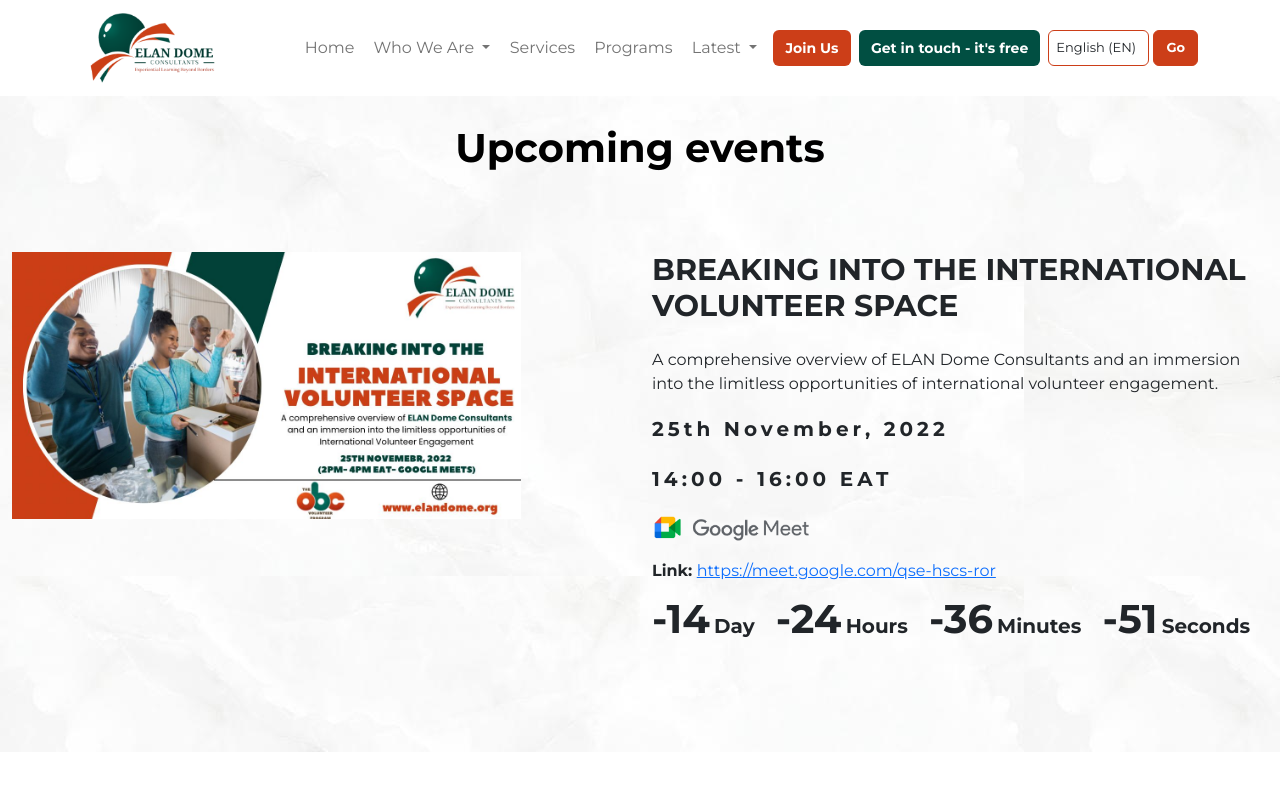
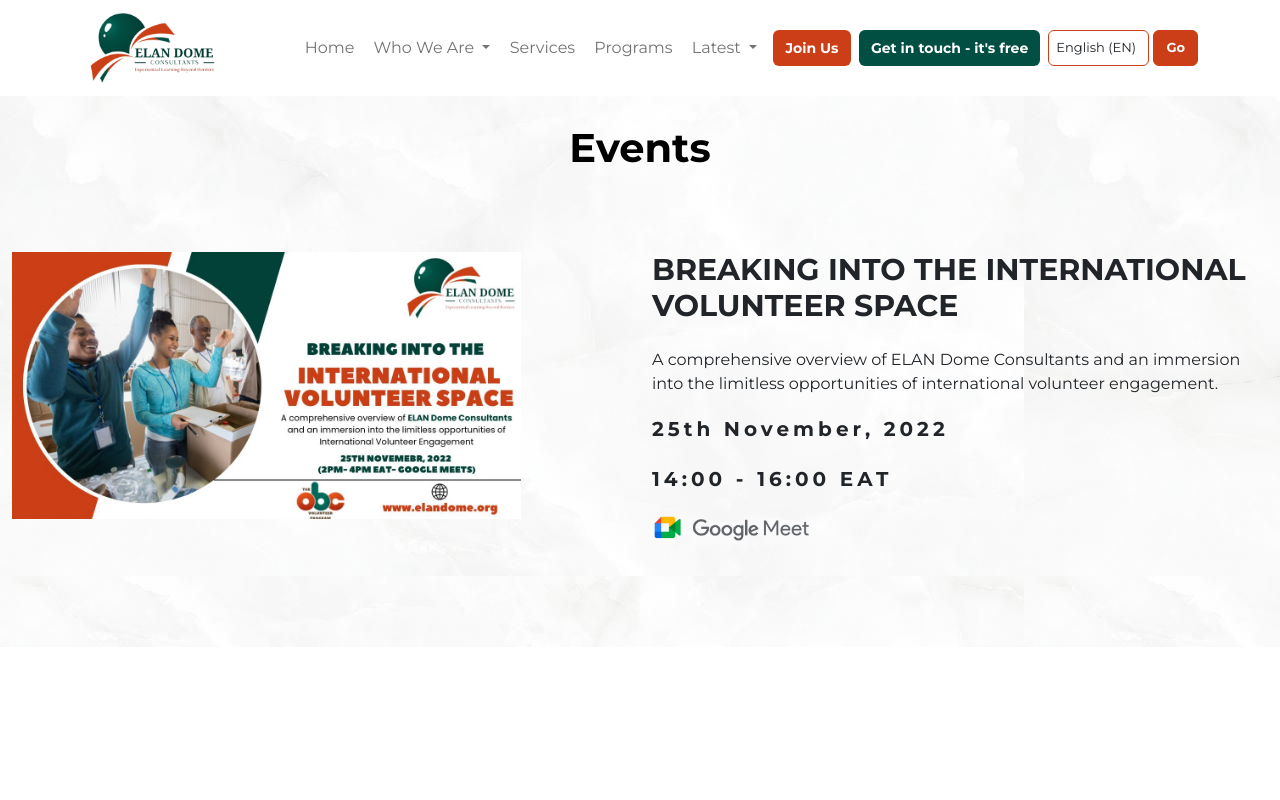
Before and after one commit to fredricksimi/elandome-1, a Django app: page /events in a window 1280 px wide. Run offline with Django 3.2, Linux system fonts and the light colour scheme.

Commit message:
new changes

```diff
--- a/mainapp/templates/mainapp/events.html
+++ b/mainapp/templates/mainapp/events.html
@@ -13,7 +13,7 @@
 <div style="background:url('../../static/images/sandra-back7.jpeg');background-repeat:repeat;">
 
   <div class="container" style="max-width: 1380px;">
-    <h3 class="programs-page-title text-center" style="font-weight:bold;">Upcoming events</h3>
+    <h3 class="programs-page-title text-center" style="font-weight:bold;">Events</h3>
     <br>
     <div class="row pt-5">
       <div class="col-md-5">
@@ -39,15 +39,15 @@
         </div>
         <div class="pb-2">
           <img src="{% static 'images/googlemeet.png' %}" class="img-fluid" style="width:160px;height:auto">
-          <p class="pt-3"><span style="font-weight:bold">Link: </span><a href="https://meet.google.com/qse-hscs-ror" target="_blank">https://meet.google.com/qse-hscs-ror</a></p>
+          <!-- <p class="pt-3"><span style="font-weight:bold">Link: </span><a href="https://meet.google.com/qse-hscs-ror" target="_blank">https://meet.google.com/qse-hscs-ror</a></p> -->
         </div>
         <div>
-          <p>
+          <!-- <p>
             <span id="days" class="days1" style="font-weight: bold;font-size:40px;"></span> <span class="days11" style="font-size:20px;font-weight:bold">Day &nbsp;&nbsp;</span>
             <span id="hours" class="hours" style="font-weight: bold;font-size:40px;"></span> <span style="font-size:20px;font-weight:bold">Hours &nbsp;&nbsp;</span>
             <span id="minutes" class="minutes" style="font-weight: bold;font-size:40px;"></span> <span style="font-size:20px;font-weight:bold">Minutes &nbsp;&nbsp;</span>
             <span id="seconds" class="seconds" style="font-weight: bold;font-size:40px;"></span> <span style="font-size:20px;font-weight:bold">Seconds</span>
-          </p>
+          </p> -->
       </div>
       </div>
     </div>
```
